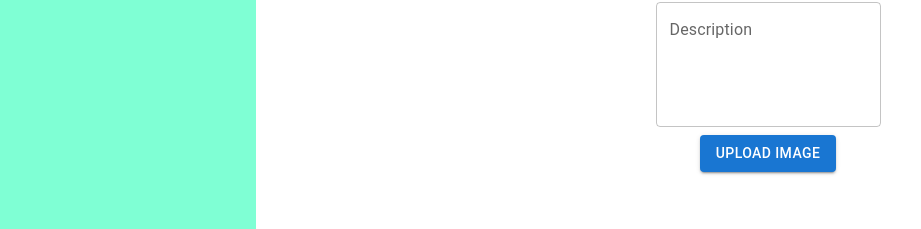
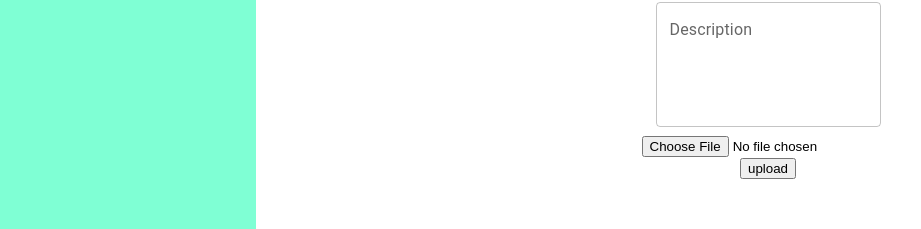
Before and after one commit to Techno-Shop/tech-store, a React (Create React App) app in the folder client/: page / in a window 1280 px wide. Both pictures are taken after a click on the item "Add Product". Shown: the part 254-483 px from the top of the page, without its empty margins (0-921 px from the left). Built offline with nearby package versions, Linux system fonts and the light colour scheme.

Commit message:
created cloudinary upload photos interface

```diff
--- a/client/src/Admin/Admin.jsx
+++ b/client/src/Admin/Admin.jsx
@@ -3,7 +3,7 @@ import Sidebar from "./Sidebar/Sidebar";
 import Main from "./main/Main";
 import AddProduct from "./main/Comps/AddProduct";
 function Admin(props) {
-  const [view, setView] = useState("Users");
+  const [view, setView] = useState("users");
 
   const changeView = (v) => {
     setView(v);
--- a/client/src/Admin/main/Comps/AddProduct.jsx
+++ b/client/src/Admin/main/Comps/AddProduct.jsx
@@ -2,22 +2,42 @@ import React, { useState } from "react";
 import Box from "@mui/material/Box";
 import TextField from "@mui/material/TextField";
 import { Button } from "@mui/material";
-
+import axios from "axios"
 
 function AddProduct() {
+  const [url, setUrl] = useState("");
+
   const [product, setProduct] = useState({});
-  const [url,setUrl]=useState("");
-  const [image,setImage]=useState("");
+  const [image, setImage] = useState("");
 
   const handleChange = (event) => {
     setProduct({ ...product, [event.target.id]: event.target.value });
+
   };
 
+  const cloudName = "dmqowjr06";
 
+  const onClickHandler = (e) => {
+    e.preventDefault();
+    const file=e.target.files[0]
+    const formData = new FormData();
+    formData.append("file",file);
+    formData.append("api_key", "494476953465418");
+    formData.append("upload_preset","z1o9n4vg")
+    axios.post(`https://api.cloudinary.com/v1_1/${cloudName}/image/upload`,formData)
+    .then((res)=>{console.log(res.data.url);setUrl(JSON.stringify(res.data.url));console.log(url);setProduct({...product,imageUrl:url})})
+    .catch((err) => {
+        console.log(err);
+    })
+  };
+
+  const uploadHandler=()=>{
+
+  }
 
   return (
     <div>
-
+        {console.log(product)}
       <Box>
         <div>
           <TextField
@@ -60,11 +80,12 @@ function AddProduct() {
           />
         </div>
         <div>
-          <Button variant="contained" component="label">
-            Upload Image
-            <input hidden accept="image/*" multiple type="file" />
-          </Button>
+            <input  accept="image/*" type="file" onChange={(e)=>onClickHandler(e)} name="test"/>
         </div>
+        <div>
+            <button onClick={()=>uploadHandler()}>upload</button>
+        </div>
+
       </Box>
     </div>
   );
```
Also changed, not shown: 1 other file (tests, documents, lock files or other folders).
